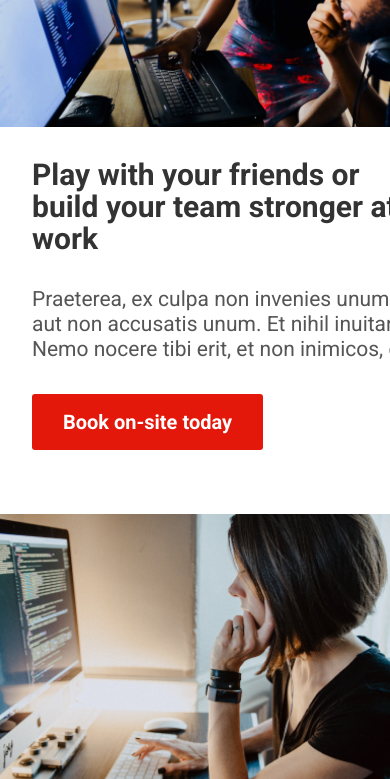
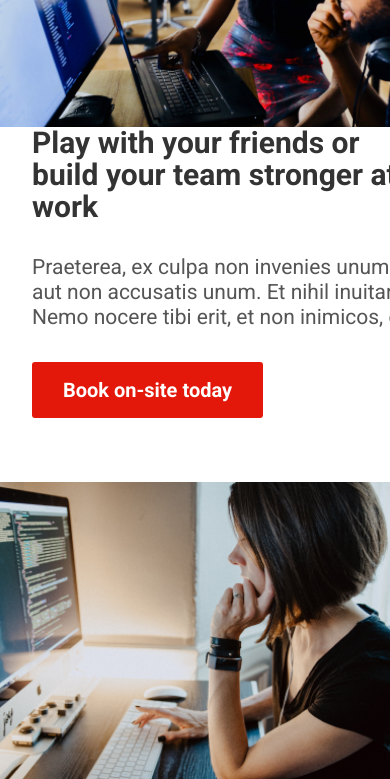
Before and after one commit to waqjel/ESC-Projekt, a plain HTML site: page index.html in a window 390 px wide. Shown: the part 2380-3159 px from the top of the page. Drawn offline with Linux system fonts and the light colour scheme.

Commit message:
Update style.css

```diff
--- a/style.css
+++ b/style.css
@@ -864,14 +864,14 @@ h1 {
   }
     .featured-card h3 {
     font-size: 30px;
-    padding: 0;
-    margin: 2rem 2rem 2rem 2rem;
+    padding: 0 2rem 2rem 2rem;
+    margin: 0;
   }
   .featured-card p {
     font-size: 21px;
     line-height: 1.2;
-    padding: 0;
-    margin: 0 2rem 2rem 2rem;
+    padding: 0 2rem 2rem 2rem;
+    margin: 0;
   }
   .card-content .btn {
     margin: 0 2rem 2rem 2rem;
```
